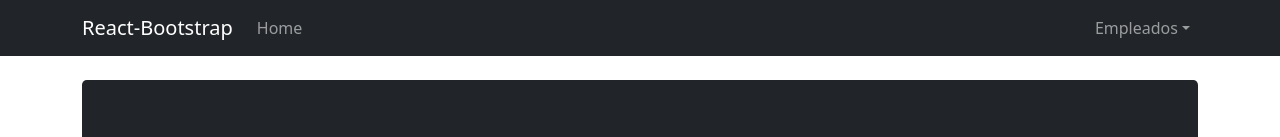
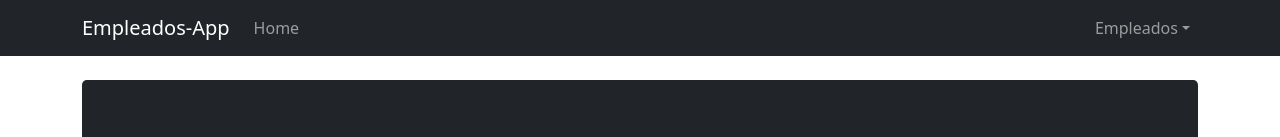
Before and after one commit to ProgrammerAuditore/app-full-stack-reactjs-spring-boot-api, a React (Create React App) app in the folder react-app/: page / in a window 1280 px wide. Shown: the top 137 px of the page. Built offline with nearby package versions, Linux system fonts and the light colour scheme.

Commit message:
*** modifico el proyecto React JS
Se modifico el titulo del proyecto

```diff
--- a/react-app/public/index.html
+++ b/react-app/public/index.html
@@ -24,7 +24,7 @@
       work correctly both with client-side routing and a non-root public URL.
       Learn how to configure a non-root public URL by running `npm run build`.
     -->
-    <title>React App</title>
+    <title>Empleados App</title>
   </head>
   <body>
     <noscript>You need to enable JavaScript to run this app.</noscript>
--- a/react-app/src/components/HeaderComponente.jsx
+++ b/react-app/src/components/HeaderComponente.jsx
@@ -8,7 +8,7 @@ class HeaderComponente extends Component {
         <header>
           <Navbar collapseOnSelect expand="lg" bg="dark" variant="dark">
             <Container>
-              <Navbar.Brand href="/">React-Bootstrap</Navbar.Brand>
+              <Navbar.Brand href="/">Empleados-App</Navbar.Brand>
               <Navbar.Toggle aria-controls="responsive-navbar-nav" />
               <Navbar.Collapse id="responsive-navbar-nav">
                 <Nav className="me-auto">
```
